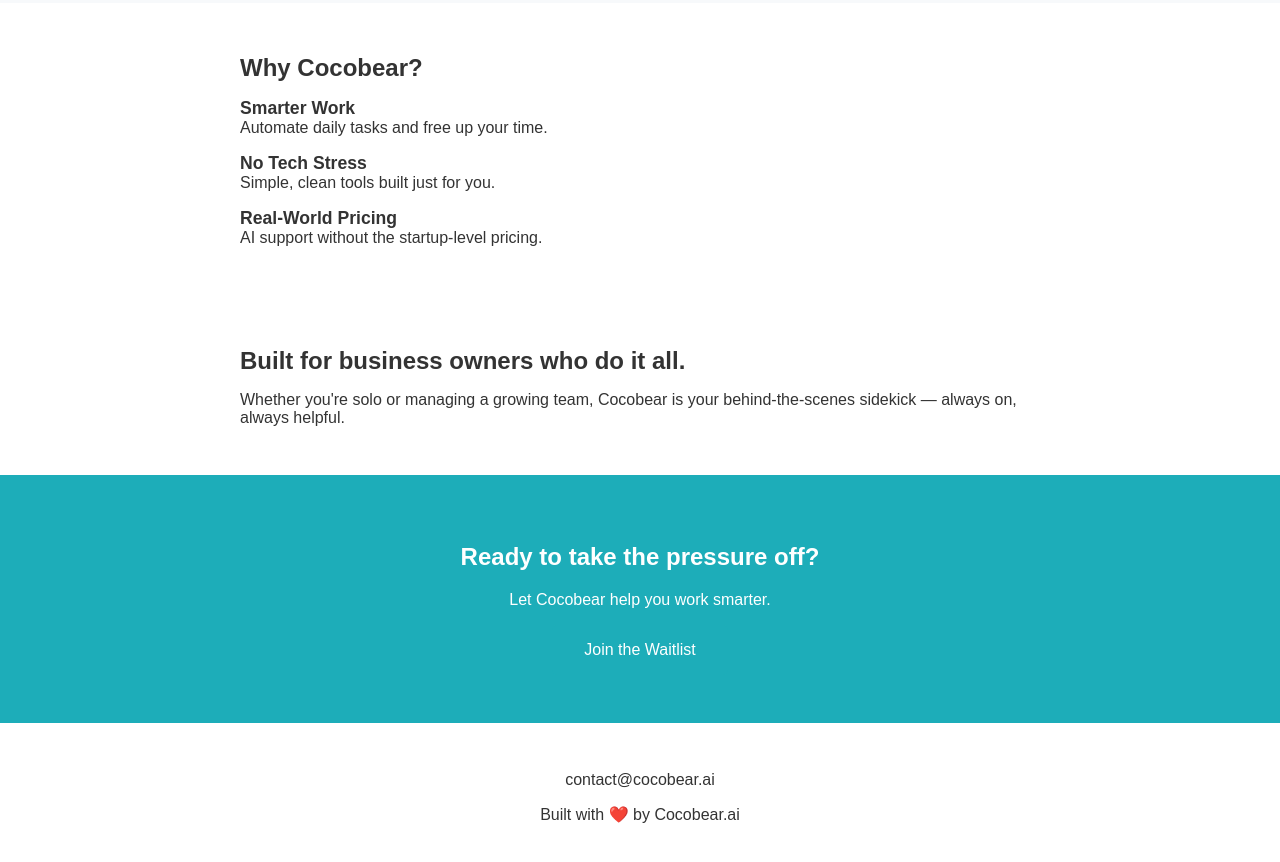
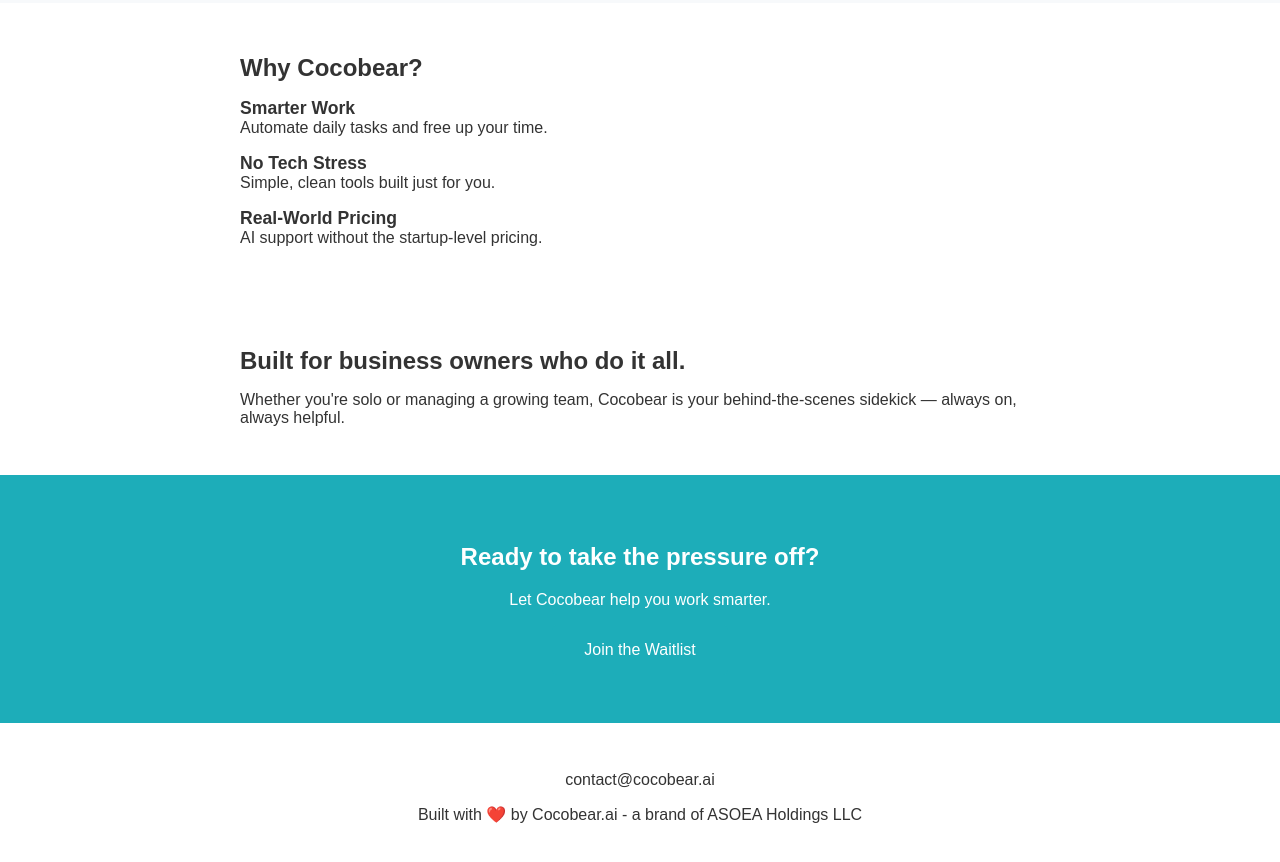
Before and after one commit to asartin-cocobearai/cocobearai-landing, a plain HTML site: page index.html in a window 1280 px wide. Shown: the part 494-1356 px from the top of the page. Drawn offline with Linux system fonts and the light colour scheme.

Commit message:
Update index.html
Updated with ASOEA Holdings LLC in footer

```diff
--- a/index.html
+++ b/index.html
@@ -51,7 +51,7 @@
 
 <footer>
     <p>contact@cocobear.ai</p>
-    <p>Built with ❤️ by Cocobear.ai</p>
+    <p>Built with ❤️ by Cocobear.ai - a brand of ASOEA Holdings LLC</p>
 </footer>
 
 </body>
```
